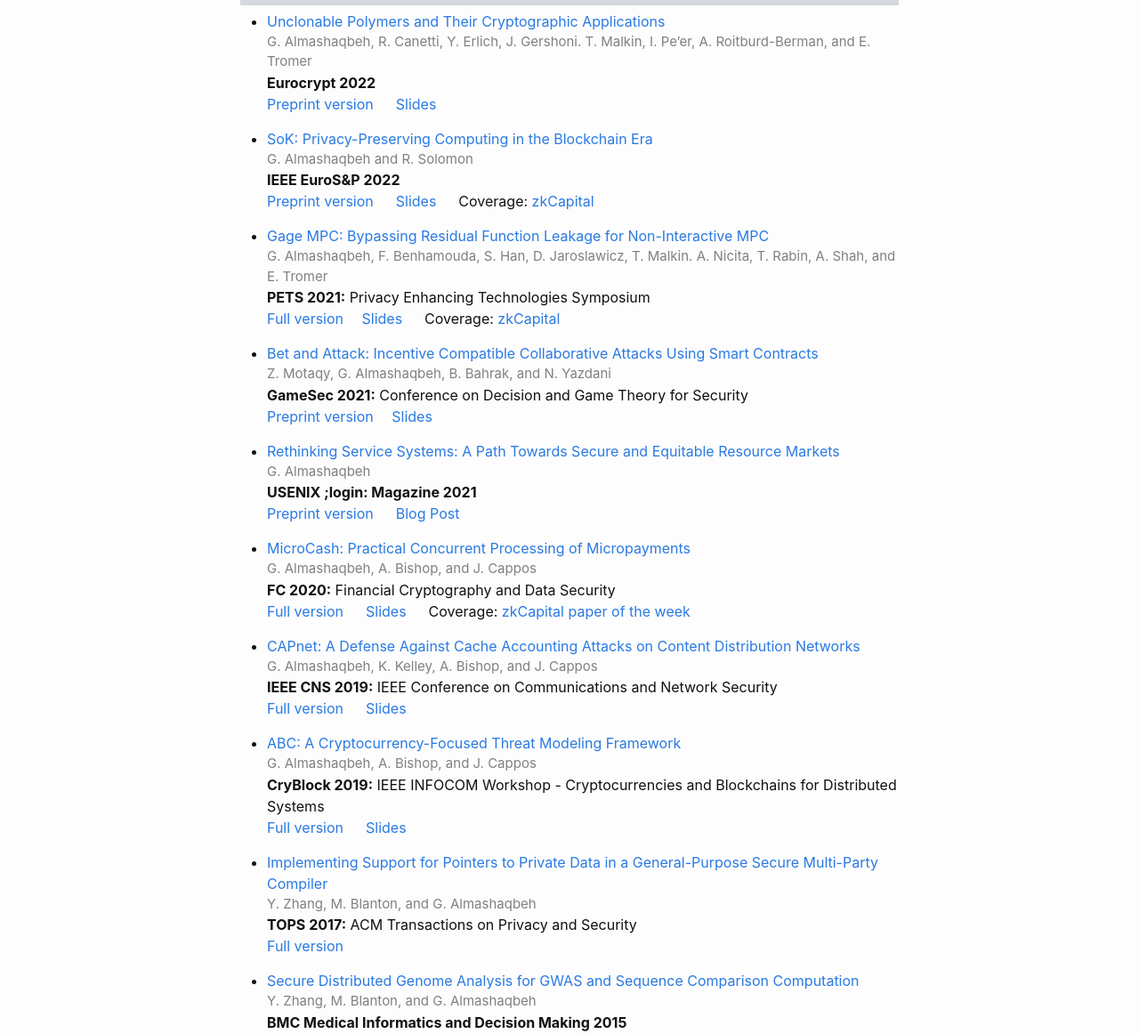
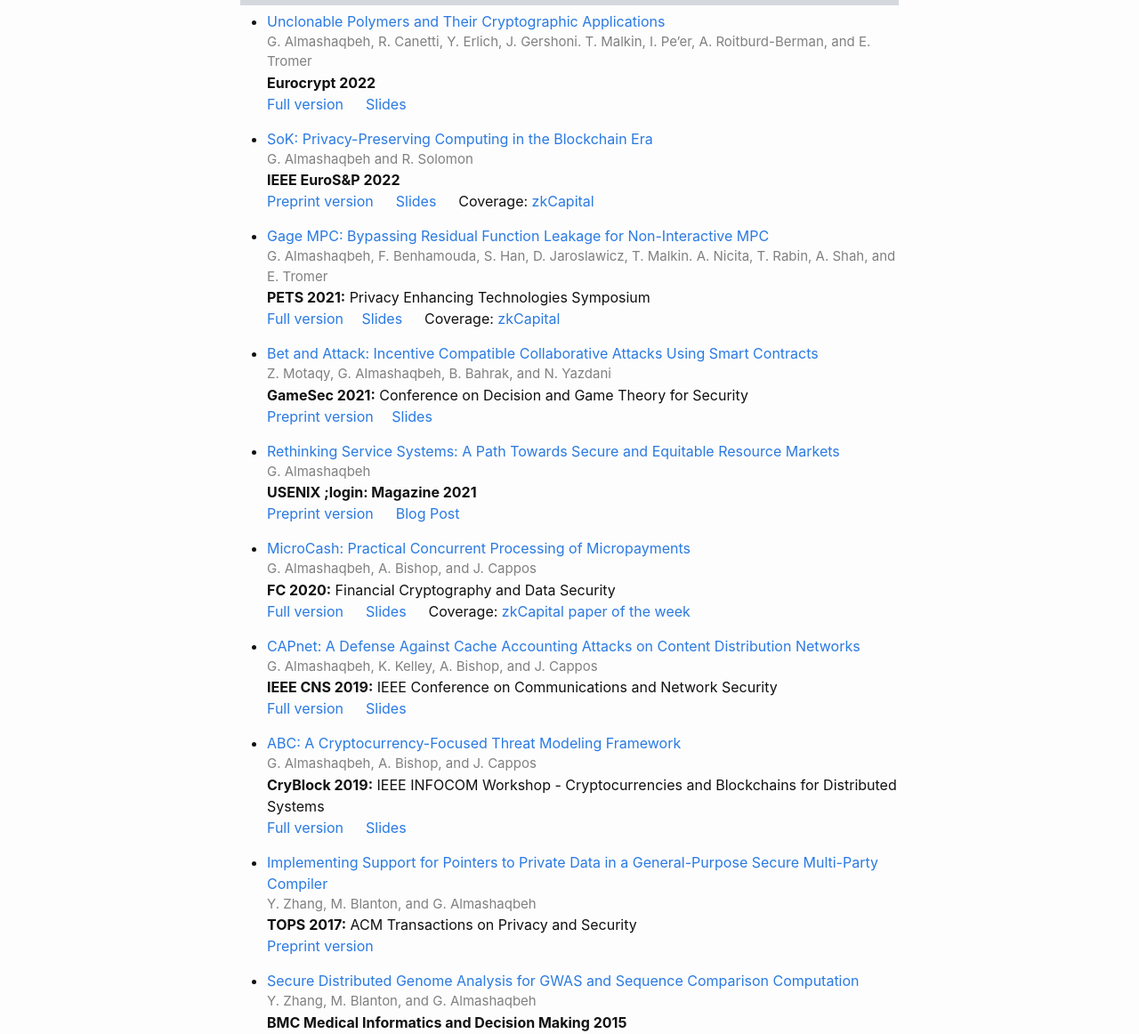
Before and after one commit to GhadaAlmashaqbeh/GhadaAlmashaqbeh.github.io, a Jekyll site: the page built from 02-publications.md, in a window 1280 px wide. Shown: the part 389-1551 px from the top of the page at 89% size. Built offline with Jekyll 4.4.1, drawn with Linux system fonts in a browser that asks for light colours; some of the changed lines change nothing that is shown.

Commit message:
edit index

```diff
--- a/02-publications.md
+++ b/02-publications.md
@@ -21,7 +21,7 @@ A selected list based on my current research interests. Check [here](https://sch
 * [Unclonable Polymers and Their Cryptographic Applications](https://link.springer.com/chapter/10.1007/978-3-031-06944-4_26)<br/>
   <div style="color:grey; font-size:15px;">G. Almashaqbeh, R. Canetti, Y. Erlich, J. Gershoni. T. Malkin, I. Pe’er, A. Roitburd-Berman, and E. Tromer</div>
   **Eurocrypt 2022**<br/>
-  [Preprint version](https://eprint.iacr.org/2022/658) &emsp; [Slides](../slides/eurocrypt22.pdf)
+  [Full version](https://eprint.iacr.org/2022/658) &emsp; [Slides](../slides/eurocrypt22.pdf)
 
 * [SoK: Privacy-Preserving Computing in the Blockchain Era](https://ieeexplore.ieee.org/document/9797340)<br/>
   <div style="color:grey; font-size:15px;">G. Almashaqbeh and R. Solomon</div>
@@ -61,7 +61,7 @@ A selected list based on my current research interests. Check [here](https://sch
 * [Implementing Support for Pointers to Private Data in a General-Purpose Secure Multi-Party Compiler](https://dl.acm.org/citation.cfm?id=3154600)<br/>
   <div style="color:grey; font-size:15px;">Y. Zhang, M. Blanton, and G. Almashaqbeh</div>
   **TOPS 2017:** ACM Transactions on Privacy and Security <br/>
-  [Full version](https://arxiv.org/abs/1509.01763)
+  [Preprint version](https://arxiv.org/abs/1509.01763)
 
 * [Secure Distributed Genome Analysis for GWAS and Sequence Comparison Computation](https://bmcmedinformdecismak.biomedcentral.com/articles/10.1186/1472-6947-15-S5-S4)<br/>
   <div style="color:grey; font-size:15px;">Y. Zhang, M. Blanton, and G. Almashaqbeh</div>
```
